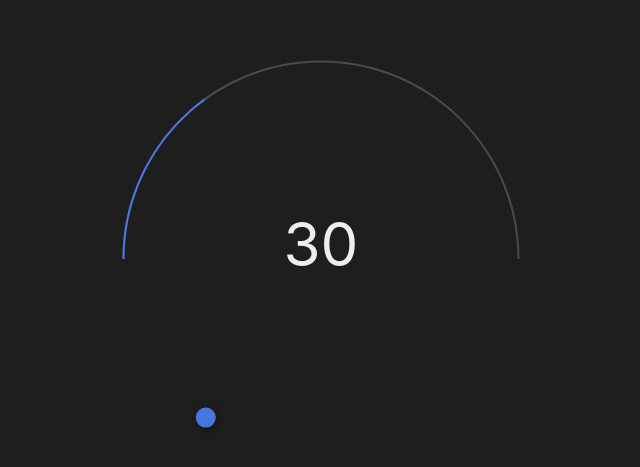
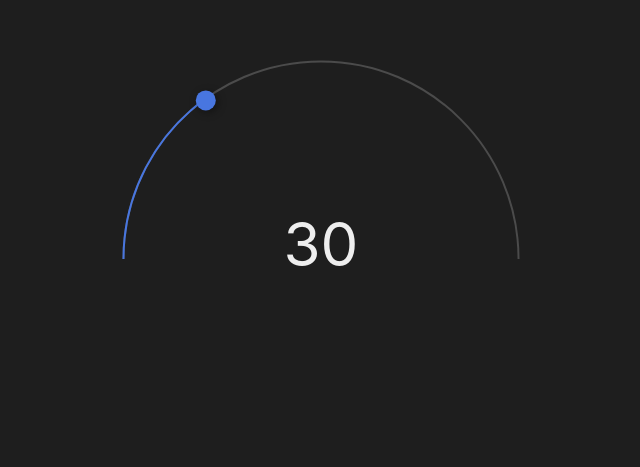
Before and after one commit to lintonye/smileys-in-motion, a React (Create React App) app in the folder smileys-in-motion-demos/: page / in a window 1280 px wide. Shown: the part 271-738 px from the top of the page, without its empty margins (319-959 px from the left). Built offline with nearby package versions, Linux system fonts and the light colour scheme.

Commit message:
Fix formula

```diff
--- a/smileys-in-motion-demos/src/CircularSliderDemo.js
+++ b/smileys-in-motion-demos/src/CircularSliderDemo.js
@@ -32,7 +32,7 @@ function CircularSlider({ initialValue, onChange }) {
     knobAngle,
     (a) => arcWidth / 2 - Math.cos(a) * arcRadius
   );
-  const knobY = useTransform(knobAngle, (a) => Math.sin(a) * arcRadius);
+  const knobY = useTransform(knobAngle, (a) => -Math.sin(a) * arcRadius);
 
   const updateKnobAngle = (point) => {
     const { left, top } = containerBBox;
@@ -42,7 +42,7 @@ function CircularSlider({ initialValue, onChange }) {
      * NOTE: the commented line above causes the angle being set to PI when moving below the X axis. The correct way is to limit y to quadrat 1 and 2 (the line below).
      */
     const y = Math.max(top + arcHeight - point.y, 0);
-    const angle = Math.atan2(y, x);
+    const angle = Math.PI - Math.atan2(y, x);
     knobAngle.set(angle);
   };
 
```
